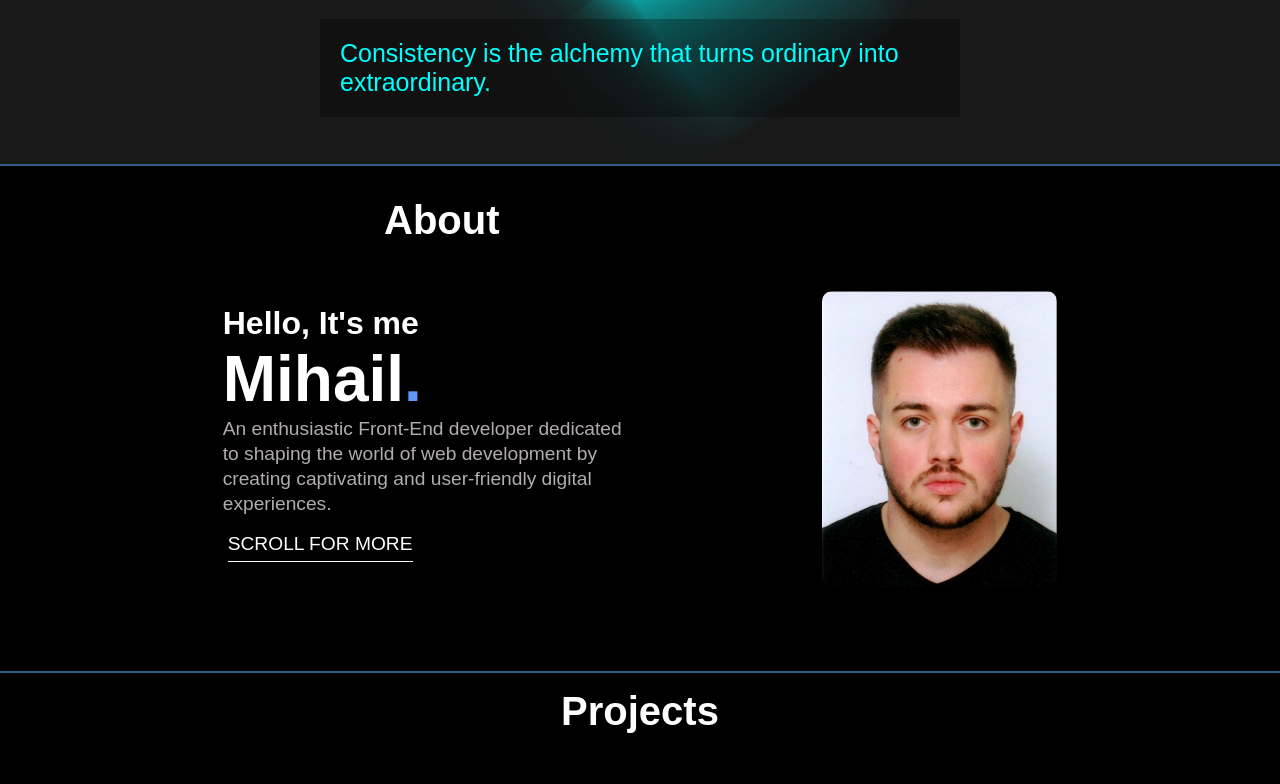
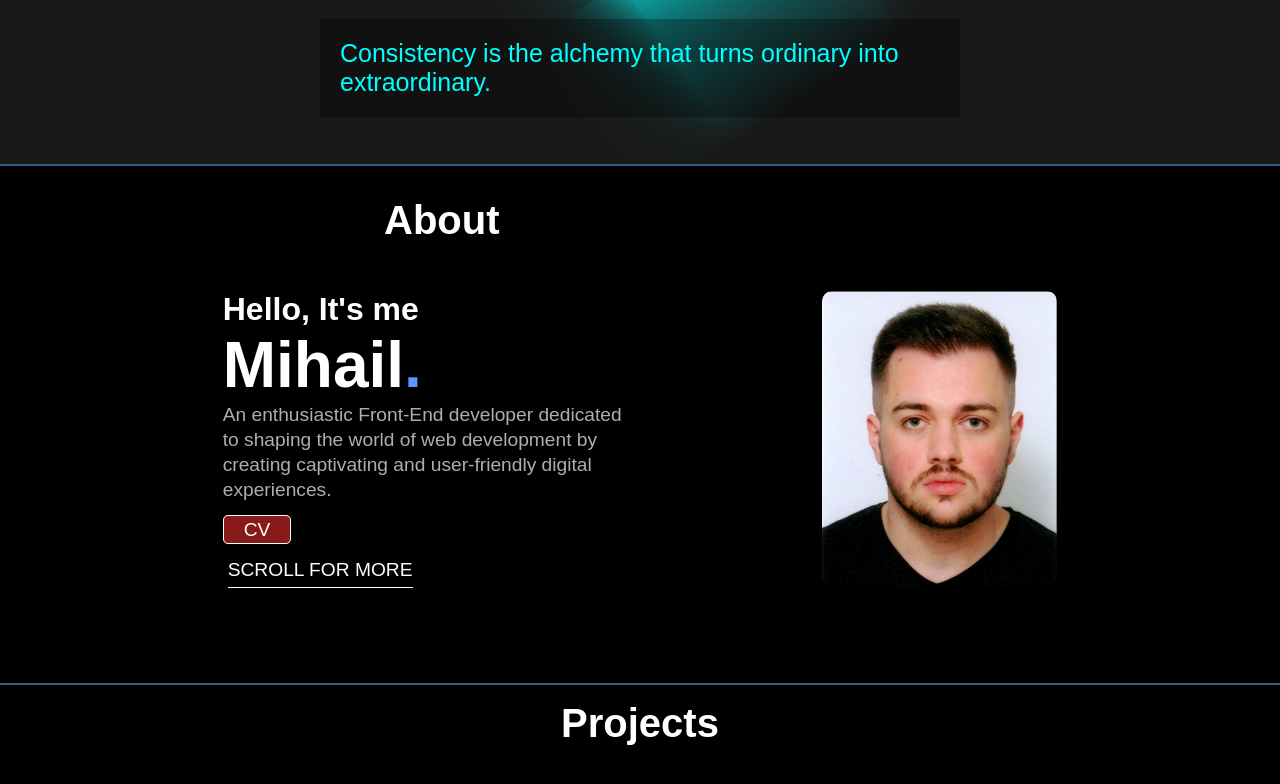
Before and after one commit to Mihail-Kotevski/MyProjects, a React (Vite) app: page / in a window 1280 px wide. Shown: the part 476-1260 px from the top of the page. Built offline with nearby package versions, Linux system fonts and the light colour scheme; a web font is replaced by a local one.

Commit message:
added CV

```diff
--- a/src/components/About.tsx
+++ b/src/components/About.tsx
@@ -1,11 +1,9 @@
-import "../style/about.scss";
+import "../style/_about.scss";
 
 const About: React.FC = () => {
   return (
     <div className="about" id="about">
-      <h1>
-        About
-      </h1>
+      <h1>About</h1>
       <div className="wrapper">
         <div className="text">
           <h2>
@@ -18,10 +16,16 @@ const About: React.FC = () => {
             of web development by creating captivating and user-friendly digital
             experiences.
           </p>
+          <a
+            href="https://drive.google.com/file/d/1_yi6xWwxtnXd9SLGdsxHgNJZlsfowncL/view?usp=drive_link"
+            target="_blank"
+          >
+            CV
+          </a>
           <p className="more">SCROLL FOR MORE</p>
         </div>
         <div className="photo">
-          <img src="/images/profile img.jpg" alt="" />
+          <img src="images/profile img.jpg" alt="" />
         </div>
       </div>
     </div>
--- a/src/components/Banner.tsx
+++ b/src/components/Banner.tsx
@@ -1,4 +1,4 @@
-import "../style/banner.scss";
+import "../style/_banner.scss";
 
 const Banner: React.FC = () => {
   return (
--- a/src/components/Navbar.tsx
+++ b/src/components/Navbar.tsx
@@ -1,6 +1,6 @@
 // import { useState } from "react";
 import { Link } from "react-router-dom";
-import "../style/Navbar.scss";
+import "../style/_navbar.scss";
 import { useEffect, useState } from "react";
 
 const Navbar: React.FC = () => {
--- a/src/components/Projects.tsx
+++ b/src/components/Projects.tsx
@@ -1,4 +1,4 @@
-import "../style/projects.scss";
+import "../style/_projects.scss";
 import { Swiper, SwiperSlide } from "swiper/react";
 
 import "swiper/css";
--- a/src/style/about.scss
+++ b/src/style/_about.scss
@@ -33,6 +33,17 @@
         line-height: 25px;
         color: #b2adac;
         font-size: 1.2em;
+        padding-bottom: 15px;
+      }
+      a {
+        text-decoration: none;
+        border: 1px solid white;
+        border-radius: 5px;
+        padding: 3px 20px;
+        line-height: 25px;
+        color: white;
+        font-size: 1.2em;
+        background-color:rgb(136, 26, 26);
       }
       .more {
         border-bottom: 1px solid white;
```
Also changed, not shown: src/style/_banner.scss (renamed from src/style/banner.scss), src/style/_navbar.scss (renamed from src/style/Navbar.scss), src/style/_projects.scss (renamed from src/style/projects.scss).
